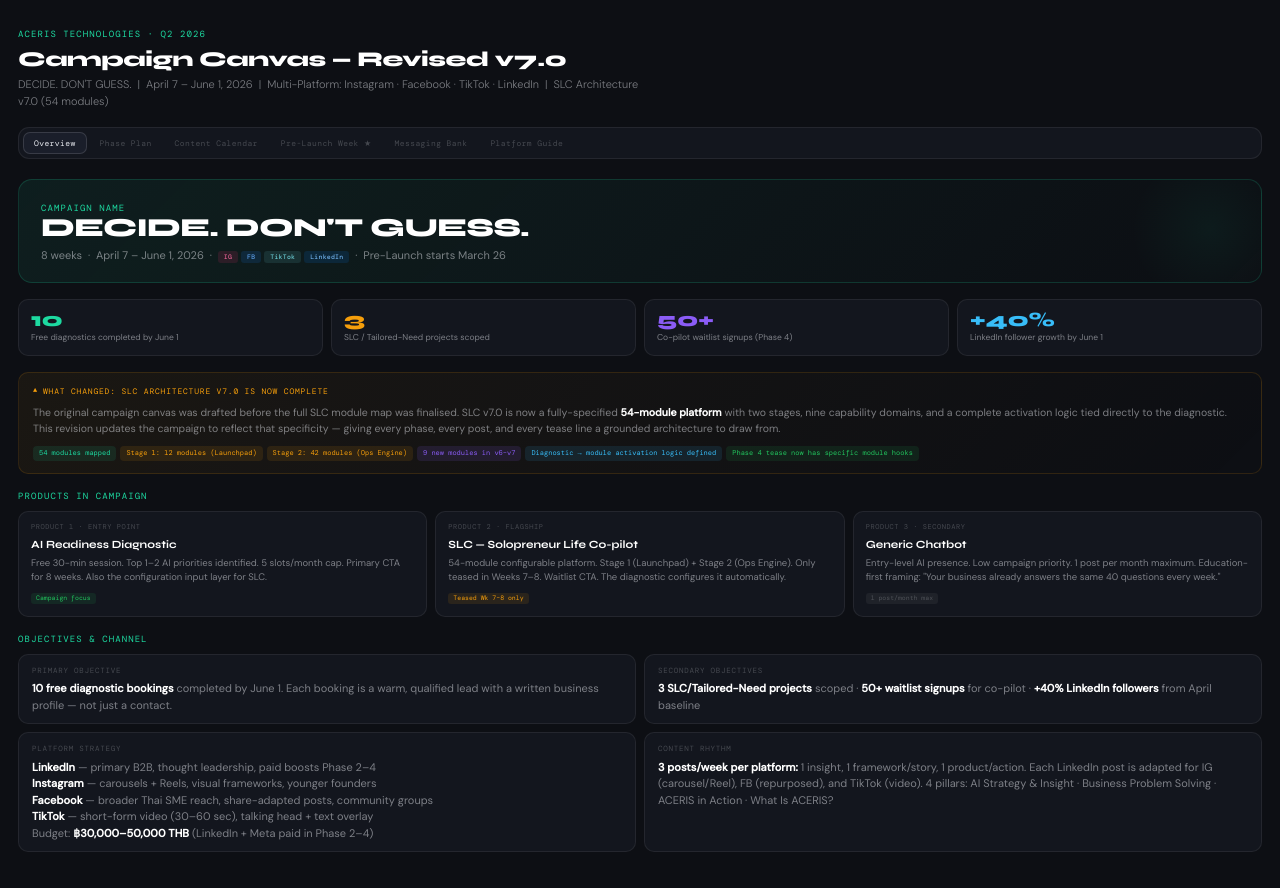
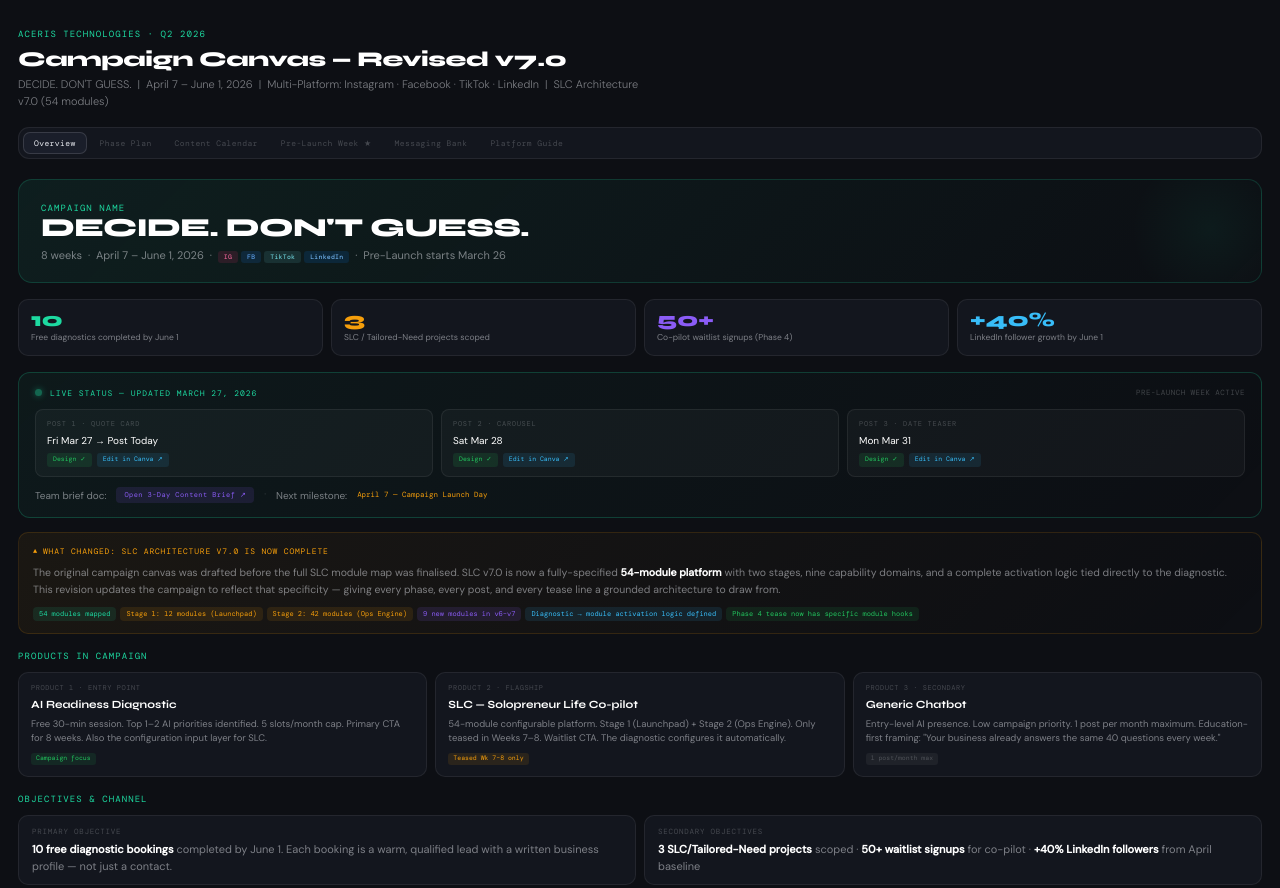
Before and after one commit to ACERIS01/Mick-Q2-Campaign, a plain HTML site: page index.html in a window 1280 px wide. Shown: the top 888 px of the page. Drawn offline with nearby package versions, Linux system fonts and the light colour scheme.

Commit message:
Add live status block with post updates
Added a live status block with updates and links to Canva for editing posts.

```diff
--- a/index.html
+++ b/index.html
@@ -310,6 +310,51 @@ h3{font-family:'Syne',sans-serif;font-weight:700;font-size:12px;color:#fff;margi
       <div class="stat-lbl">LinkedIn follower growth by June 1</div>
     </div>
   </div>
+
+  <!-- ══ LIVE STATUS BLOCK ══ -->
+  <div style="background:linear-gradient(135deg,rgba(29,217,160,0.05),transparent);border:1px solid rgba(29,217,160,0.22);border-radius:12px;padding:14px 16px;margin-bottom:14px;">
+    <div style="display:flex;align-items:center;justify-content:space-between;flex-wrap:wrap;gap:8px;margin-bottom:10px;">
+      <div style="display:flex;align-items:center;gap:8px;">
+        <span style="display:inline-block;width:7px;height:7px;border-radius:50%;background:var(--teal);box-shadow:0 0 6px var(--teal);animation:pulse 2s infinite;"></span>
+        <span style="font-family:'DM Mono',monospace;font-size:8px;letter-spacing:0.12em;text-transform:uppercase;color:var(--teal);">Live Status — Updated March 27, 2026</span>
+      </div>
+      <span style="font-family:'DM Mono',monospace;font-size:7.5px;color:var(--td);letter-spacing:0.06em;">PRE-LAUNCH WEEK ACTIVE</span>
+    </div>
+    <div style="display:grid;grid-template-columns:repeat(3,1fr);gap:8px;margin-bottom:10px;">
+      <div style="background:rgba(255,255,255,0.03);border:1px solid rgba(255,255,255,0.07);border-radius:8px;padding:9px 11px;">
+        <div style="font-family:'DM Mono',monospace;font-size:7px;color:var(--td);letter-spacing:0.1em;text-transform:uppercase;margin-bottom:4px;">Post 1 · Quote Card</div>
+        <div style="font-size:10px;color:#fff;margin-bottom:5px;">Fri Mar 27 → Post Today</div>
+        <div style="display:flex;gap:5px;flex-wrap:wrap;">
+          <span style="font-family:'DM Mono',monospace;font-size:6.5px;padding:2px 6px;border-radius:3px;background:rgba(34,197,94,0.12);color:var(--green);">Design ✓</span>
+          <a href="https://www.canva.com/d/nUMUTWIyvsILEqD" target="_blank" style="font-family:'DM Mono',monospace;font-size:6.5px;padding:2px 6px;border-radius:3px;background:rgba(56,189,248,0.1);color:var(--sky);text-decoration:none;">Edit in Canva ↗</a>
+        </div>
+      </div>
+      <div style="background:rgba(255,255,255,0.03);border:1px solid rgba(255,255,255,0.07);border-radius:8px;padding:9px 11px;">
+        <div style="font-family:'DM Mono',monospace;font-size:7px;color:var(--td);letter-spacing:0.1em;text-transform:uppercase;margin-bottom:4px;">Post 2 · Carousel</div>
+        <div style="font-size:10px;color:#fff;margin-bottom:5px;">Sat Mar 28</div>
+        <div style="display:flex;gap:5px;flex-wrap:wrap;">
+          <span style="font-family:'DM Mono',monospace;font-size:6.5px;padding:2px 6px;border-radius:3px;background:rgba(34,197,94,0.12);color:var(--green);">Design ✓</span>
+          <a href="https://www.canva.com/d/BxzBa_QlY2jYvyy" target="_blank" style="font-family:'DM Mono',monospace;font-size:6.5px;padding:2px 6px;border-radius:3px;background:rgba(56,189,248,0.1);color:var(--sky);text-decoration:none;">Edit in Canva ↗</a>
+        </div>
+      </div>
+      <div style="background:rgba(255,255,255,0.03);border:1px solid rgba(255,255,255,0.07);border-radius:8px;padding:9px 11px;">
+        <div style="font-family:'DM Mono',monospace;font-size:7px;color:var(--td);letter-spacing:0.1em;text-transform:uppercase;margin-bottom:4px;">Post 3 · Date Teaser</div>
+        <div style="font-size:10px;color:#fff;margin-bottom:5px;">Mon Mar 31</div>
+        <div style="display:flex;gap:5px;flex-wrap:wrap;">
+          <span style="font-family:'DM Mono',monospace;font-size:6.5px;padding:2px 6px;border-radius:3px;background:rgba(34,197,94,0.12);color:var(--green);">Design ✓</span>
+          <a href="https://www.canva.com/d/EhjRJC3xnhuVC7e" target="_blank" style="font-family:'DM Mono',monospace;font-size:6.5px;padding:2px 6px;border-radius:3px;background:rgba(56,189,248,0.1);color:var(--sky);text-decoration:none;">Edit in Canva ↗</a>
+        </div>
+      </div>
+    </div>
+    <div style="display:flex;align-items:center;gap:10px;flex-wrap:wrap;">
+      <span style="font-size:10px;color:var(--tm);">Team brief doc:</span>
+      <a href="https://www.canva.com/d/DfsY4R67pTr7kYp" target="_blank" style="font-family:'DM Mono',monospace;font-size:7px;padding:3px 8px;border-radius:4px;background:rgba(139,92,246,0.12);color:var(--vio);text-decoration:none;letter-spacing:0.06em;">Open 3-Day Content Brief ↗</a>
+      <span style="font-size:9px;color:var(--td);">·</span>
+      <span style="font-size:10px;color:var(--tm);">Next milestone:</span>
+      <span style="font-family:'DM Mono',monospace;font-size:7.5px;color:var(--amber);">April 7 — Campaign Launch Day</span>
+    </div>
+  </div>
+  <style>@keyframes pulse{0%,100%{opacity:1}50%{opacity:0.4}}</style>
 
   <div class="slc-update">
     <div class="slc-update-title">What changed: SLC Architecture v7.0 is now complete</div>
```
